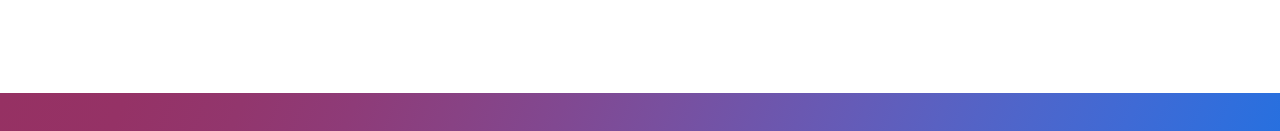
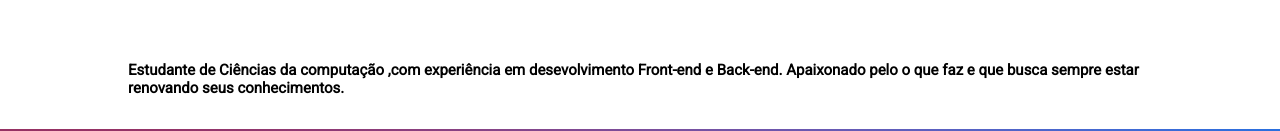
Before and after one commit to Gerrix90/fullstack-cleverton.github.io, a website: page index.html in a window 1280 px wide. Shown: the part 1166-1297 px from the top of the page. Drawn offline with Linux system fonts and the light colour scheme.

Commit message:
Update index.html

```diff
--- a/index.html
+++ b/index.html
@@ -68,7 +68,7 @@
             <div class="quem-sou__perfil">
                 <div class="quem-sou__perfil--foto"></div>
                 <p class="quem-sou__perfil--apresentacao">
-                    <h1>
+                    <h1> Estudante de Ciências da computação ,com experiência em   desevolvimento Front-end e Back-end. Apaixonado pelo o que faz e que busca sempre estar renovando seus conhecimentos.
                     </h1>
             </div>
         </section>
```
